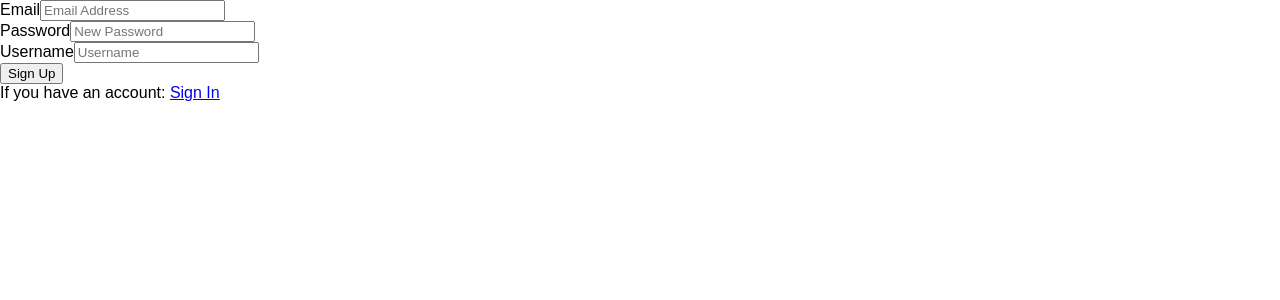
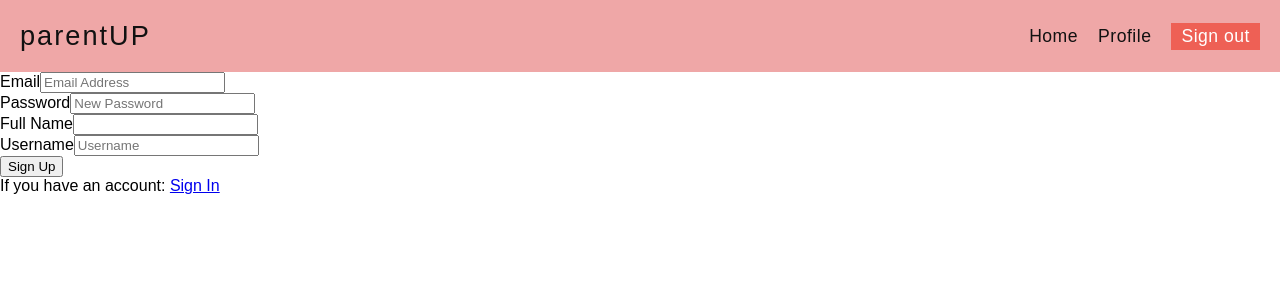
Before and after one commit to SavedCity/parentUp-front-end, a React (Create React App) app: page /signup in a window 1280 px wide. Shown: the top 300 px of the page. Built offline with nearby package versions, Linux system fonts and the light colour scheme; no server answers; sample sign-in values are in the browser's storage.

Commit message:
full name on sign up and header design

```diff
--- a/src/App.js
+++ b/src/App.js
@@ -9,13 +9,14 @@ import PrivateRoute from "./components/routing/PrivateRoute";
 import PasswordReset from "./components/authentication/PasswordReset";
 import Profile from "./components/header/profile/Profile";
 import Child from "./components/header/profile/Child";
-import EditMyProfile from "./components/header/profile/EditMyProfile";
+import Header from "./components/header/profile/Header";
 
 function App() {
   return (
     <div style={{ fontFamily: "sans-serif" }}>
       <Router>
         <AuthProvider>
+          <Header />
           <Routes>
             <Route element={<PrivateRoute />}>
               <Route path="/" element={<MainContent />} />
--- /dev/null
+++ b/src/base.scss
@@ -0,0 +1,15 @@
+$white-color: #ffffff;
+$black-color: #111111;
+$black-med-color: #282828;
+$grey-color: #515151;
+$grey-light-color: #717171;
+$grey-lighter-color: #919191;
+$success-color: #52b788;
+$danger-color: #ee6055;
+$danger-color-hover: #db574e;
+
+@mixin text-minimal($size: 1rem, $color: $grey-light-color, $spacing: 0.5px) {
+  font: 300 $size sans-serif;
+  letter-spacing: $spacing;
+  color: $color;
+}
--- a/src/components/authentication/SignUp.js
+++ b/src/components/authentication/SignUp.js
@@ -9,11 +9,12 @@ export default function SignUp() {
   const emailRef = useRef("");
   const passwordRef = useRef("");
   const usernameRef = useRef("");
+  const fullNameRef = useRef("");
   const [usernameErr, setUsernameErr] = useState(false);
   const { signUp } = useAuth();
   const isMounted = useRef(false);
   const navigate = useNavigate();
-  const { currentUser, db } = useAuth();
+  const { db } = useAuth();
 
   useEffect(() => {
     isMounted.current = true;
@@ -44,7 +45,8 @@ export default function SignUp() {
       await signUp(
         emailRef.current.value,
         passwordRef.current.value,
-        usernameRef.current.value
+        usernameRef.current.value,
+        fullNameRef.current.value
       );
       navigate("/");
     } catch (err) {
@@ -70,6 +72,7 @@ export default function SignUp() {
             placeholder="Email Address"
           />
         </div>
+
         <div className="password-box">
           <label htmlFor="password">Password</label>
           <input
@@ -80,6 +83,12 @@ export default function SignUp() {
             placeholder="New Password"
           />
         </div>
+
+        <div className="full-name-box">
+          <label htmlFor="full-name">Full Name</label>
+          <input id="full-name" required type="text" ref={fullNameRef} />
+        </div>
+
         <div className="username-box">
           <label htmlFor="username">Username</label>
           <input
@@ -90,6 +99,7 @@ export default function SignUp() {
             placeholder="Username"
           />
         </div>
+
         <button disabled={loginLoading} type="submit">
           Sign Up
         </button>
--- a/src/components/header/profile/AddChildModal.js
+++ b/src/components/header/profile/AddChildModal.js
@@ -2,6 +2,7 @@ import React, { useEffect, useRef, useState } from "react";
 import { doc, updateDoc, arrayUnion } from "firebase/firestore";
 import { useAuth } from "../../../contexts/AuthContext";
 import { storage } from "../../../firebase/firebase";
+import ".././styles/AddChildModal.scss";
 
 import { AiFillEdit } from "react-icons/ai";
 import { BsImage } from "react-icons/bs";
--- /dev/null
+++ b/src/components/header/profile/Header.js
@@ -0,0 +1,29 @@
+import ".././styles/Header.scss";
+import { Link, useNavigate } from "react-router-dom";
+import { useAuth } from "../../../contexts/AuthContext";
+
+export default function Header() {
+  const { signOut, currentUser } = useAuth();
+  const navigate = useNavigate();
+
+  const userSignOut = async () => {
+    try {
+      await signOut();
+      navigate("/signin");
+    } catch {
+      console.log("Failed to sign out");
+    }
+  };
+  return (
+    <div className="header-container">
+      <div className="header-logo-box">
+        <h2>parentUP</h2>
+      </div>
+      <div className="header-links-box">
+        <Link to="/">Home</Link>
+        <Link to="profile">Profile </Link>
+        {currentUser && <button onClick={userSignOut}>Sign out</button>}
+      </div>
+    </div>
+  );
+}
--- a/src/components/header/profile/Profile.js
+++ b/src/components/header/profile/Profile.js
@@ -1,7 +1,7 @@
 import { useEffect } from "react";
 import { Link } from "react-router-dom";
 import { useAuth } from "../../../contexts/AuthContext";
-import "./Profile.scss";
+import ".././styles/Profile.scss";
 import { doc, updateDoc, arrayRemove } from "firebase/firestore";
 import AddChildModal from "./AddChildModal";
 import EditMyProfile from "./EditMyProfile";
@@ -27,9 +27,9 @@ export default function Profile() {
 
   return (
     <div>
-      <Link to="/">Home</Link>
       {!dataLoading ? (
         <div>
+          {/* TOAST  */}
           <div className="success-toast">
             <span>
               Successfully added{" "}
@@ -39,13 +39,15 @@ export default function Profile() {
               !
             </span>
           </div>
-          <h1>My profile</h1>
-          <h3>My username: {userInfo.username}</h3>
+
           <img
             src={userInfo.photo_url}
             alt={userInfo.photo_name}
             style={{ width: "14%" }}
           />
+          <h3>{userInfo.username}</h3>
+          <h3>{userInfo.full_name}</h3>
+
           <EditMyProfile />
 
           <button onClick={openModalAddChild}>Add child</button>
--- /dev/null
+++ b/src/components/header/styles/Header.scss
@@ -0,0 +1,41 @@
+@use "../../../base";
+
+.header-container {
+  background-color: #efa7a7;
+  padding: 20px;
+  display: flex;
+  justify-content: space-between;
+  align-items: center;
+
+  .header-logo-box {
+    h2 {
+      margin: 0;
+      @include base.text-minimal(1.7rem, base.$black-color, 2px);
+    }
+  }
+}
+
+.header-links-box {
+  display: flex;
+  column-gap: 20px;
+
+  a {
+    text-decoration: none;
+    @include base.text-minimal(1.1rem, base.$black-color);
+    padding: 3px 0;
+  }
+
+  button {
+    @include base.text-minimal(1.1rem, base.$white-color);
+    border: none;
+    background: base.$danger-color;
+    padding: 3px 10px;
+    font-weight: 500;
+    cursor: pointer;
+    transition: background-color 0.2s;
+
+    &:hover {
+      background-color: base.$danger-color-hover;
+    }
+  }
+}
--- a/src/components/main/MainContent.js
+++ b/src/components/main/MainContent.js
@@ -1,15 +1,12 @@
-import { useState, useEffect } from "react";
+import { useEffect } from "react";
 // import axios from "axios";
 import { useAuth } from "../../contexts/AuthContext";
-import { Link, useNavigate } from "react-router-dom";
 
 export default function MainContent() {
   // const [childrenData, setChildrenData] = useState([]);
   // const [dataError, setDataError] = useState(false);
-  const [logOutError, setLogOutError] = useState("");
   // const [loadingData, setLoadingData] = useState(true);
-  const { userInfo, signOut, userCollection } = useAuth();
-  const navigate = useNavigate();
+  const { userInfo, userCollection } = useAuth();
 
   useEffect(() => {
     // fetchChildrenData();
@@ -28,30 +25,16 @@ export default function MainContent() {
   //   setLoadingData(false);
   // };
 
-  const userSignOut = async () => {
-    setLogOutError("");
-
-    try {
-      await signOut();
-      navigate("/signin");
-    } catch {
-      setLogOutError("Failed to sign out");
-    }
-  };
-
   // if (dataError) {
   //   return <h1>ERROR RETRIEVING DATA</h1>;
   // }
   return (
     <div>
-      <Link to="profile">Profile </Link>
       <h3>{userInfo.username && "Hello " + userInfo.username}</h3>
       <h2>Main content</h2>
       {/* {childrenData.map((child) => {
         return child.first_name;
       })} */}
-      {logOutError && logOutError}
-      <button onClick={userSignOut}>Sign out</button>
     </div>
   );
 }
--- a/src/contexts/AuthContext.js
+++ b/src/contexts/AuthContext.js
@@ -14,10 +14,11 @@ export function AuthProvider({ children }) {
   const [loading, setLoading] = useState(true);
   const [dataLoading, setDataLoading] = useState(true);
 
-  const signUp = async (email, password, username) => {
+  const signUp = async (email, password, username, fullName) => {
     const newUser = await auth.createUserWithEmailAndPassword(email, password);
     return db.collection("users").doc(newUser.user.uid).set({
       username: username,
+      full_name: fullName,
       date_created: new Date(),
     });
   };
```
Also changed, not shown: src/components/header/styles/AddChildModal.scss (renamed from src/components/header/profile/Profile.scss, +18 -30 lines), src/components/header/styles/Profile.scss (added).
